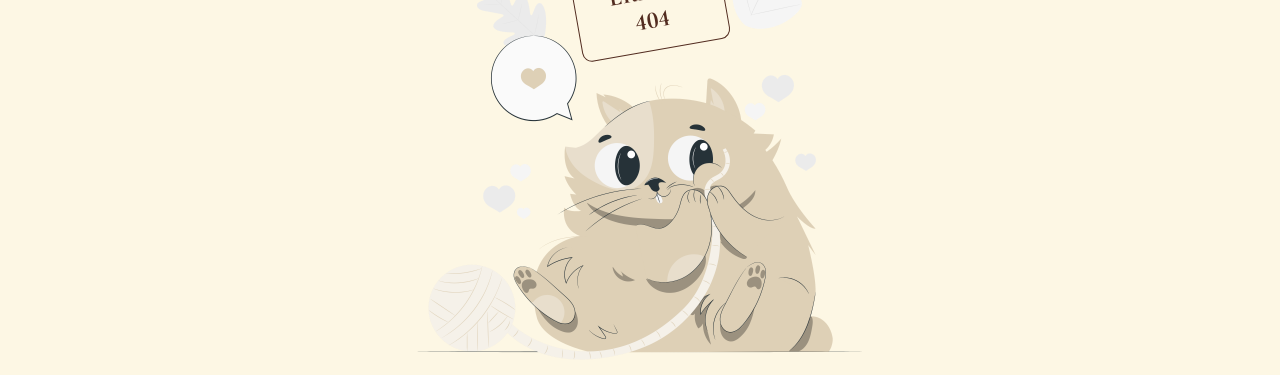
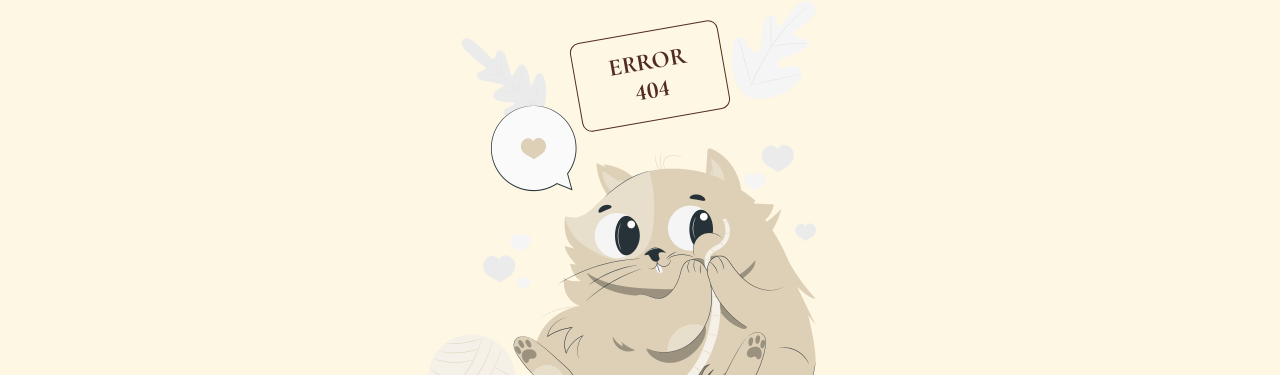
Before and after one commit to SvayOff/Coffee-Now, a website built with Vite: page error.html in a window 1280 px wide. Shown: the part 144-519 px from the top of the page. Built offline with nearby package versions, Linux system fonts and the light colour scheme; files whose address does not match are found by name.

Commit message:
fixed padding on error page

```diff
--- a/src/styles/components/_error.scss
+++ b/src/styles/components/_error.scss
@@ -1,7 +1,7 @@
 .error {
   &__inner {
     text-align: center;
-    padding: 30px 0 100px;
+    padding: 100px 0;
   }
   &__content {
     display: inline-block;
```
